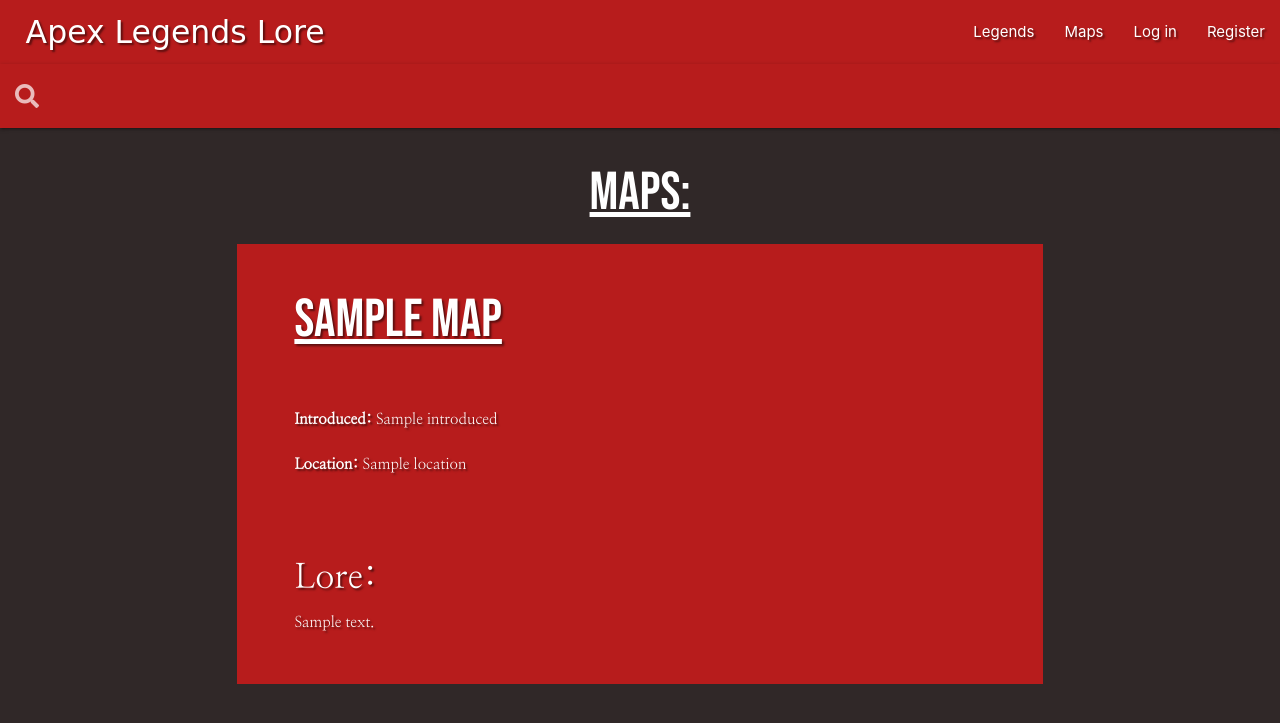
After one commit to staffordcian99/apex-legends-lore, a Flask app: page /get_maps in a window 1280 px wide. The commit adds this page. Shown: the top 723 px of the page. Run offline with Flask 2, Linux system fonts and the light colour scheme; a database or web service that is not in the repository returns one stand-in record (values such as "Sample title"); some libraries are stand-ins or nearby versions; some web fonts are replaced.

Commit message:
Add Maps template

```diff
--- a/app.py
+++ b/app.py
@@ -49,10 +49,15 @@
     return render_template("register.html")
 
 
+@app.route("/get_maps")
+def get_maps():
+    maps = mongo.db.maps.find()
+    return render_template("maps.html", maps=maps)
+
+
 @app.route("/log_in")
 def log_in():
     return render_template("login.html")
-
 
 if __name__ == "__main__":
     app.run(host=os.environ.get("IP"),
--- a/templates/base.html
+++ b/templates/base.html
@@ -16,7 +16,7 @@
               <a href="#" class="brand-logo title">Apex Legends Lore</a>
               <ul id="nav-mobile" class="right hide-on-med-and-down">
                 <li><a href="{{url_for('get_legends')}}">Legends</a></li>
-                <li><a href="badges.html">Maps</a></li>
+                <li><a href="{{url_for('get_maps')}}">Maps</a></li>
                 <li><a href="{{url_for('log_in')}}">Log in</a></li>
                 <li><a href="{{url_for('register')}}">Register</a></li>
               </ul>
--- /dev/null
+++ b/templates/maps.html
@@ -0,0 +1,19 @@
+{% extends "base.html" %}
+
+{% block content %}
+    <h2 class="center-align reg-head">Maps:</h2>
+    {% for map in maps %}
+        <div class="container text-shadow"><h2 id="legend-name">{{map.map_name}}</h2></div>
+        <div class="container content-bg text-shadow">
+            <ul>
+                <li><b>Introduced:</b> {{map.introduced}}</li><br>
+                <li><b>Location:</b> {{map.location}}</li><br>
+            </ul>
+        </div>
+        <div class="container text-shadow">
+            <h4>Lore:</h4>
+            <p class="content-bg">{{map.description}}</p><br>
+        </div>
+
+    {% endfor %}
+{% endblock %}
```
